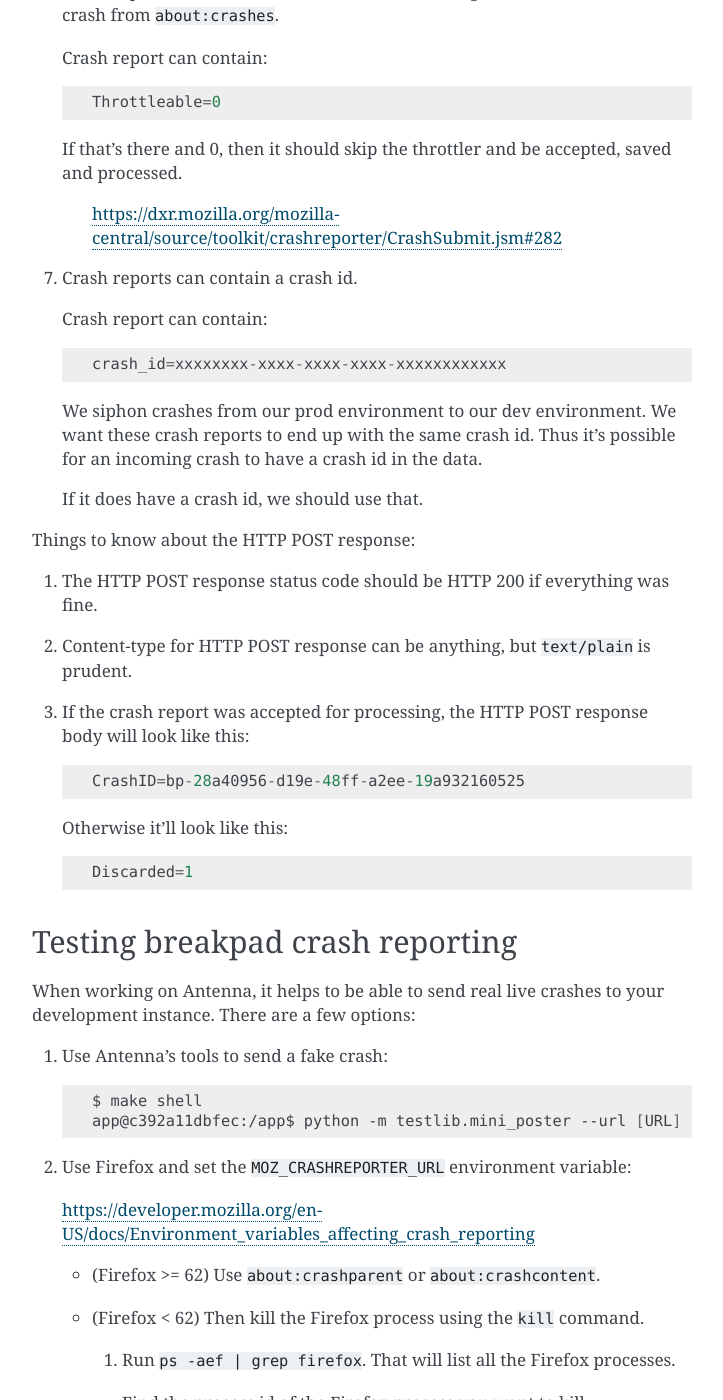
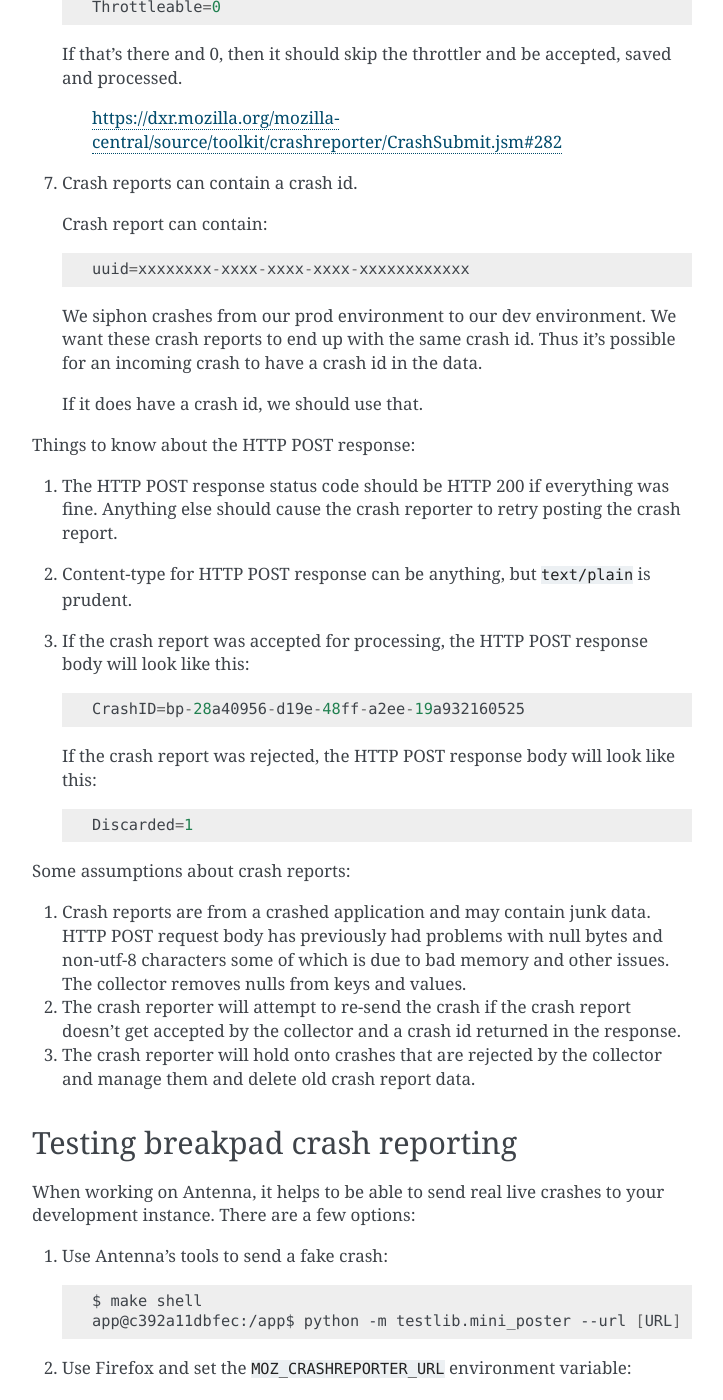
Before and after one commit to willkg/socorro-zero, a Sphinx documentation site: the page built from docs/breakpad_reporting.rst, in a window 1280 px wide and 1400 px high, scrolled down 2856 px. Shown: the whole window, without its empty margins (388-1111 px from the left). Built offline with Sphinx 7.4.7, drawn with Linux system fonts in a browser that asks for light colours; some of the changed text lies outside the part shown.

```diff
--- a/docs/arch_collector.rst
+++ b/docs/arch_collector.rst
@@ -50,8 +50,8 @@ this mechanism works, this data has the following caveats:
 2. it doesn't differentiate between crash reports that come in compressed vs.
    uncompressed
 
-Further, since I put the metrics in on August 24th, this data only covers a
-couple of days.
+Further, since I put the metrics in on August 24th, 2017, this data only covers
+a couple of days.
 
 ==============  =======
 title           amt
--- a/docs/breakpad_reporting.rst
+++ b/docs/breakpad_reporting.rst
@@ -111,13 +111,9 @@ Things to know about the HTTP POST request:
 2. The entire crash report and metadata is in the request body.
 
    Note that some of the information is duplicated in querystring variables to
-   make logging and debugging easier.
+   make logging and debugging easier, but the collector ignores that.
 
 3. HTTP POST request body is multipart/form-data.
-
-4. HTTP POST request body has previously had problems with null bytes and
-   non-utf-8 characters some of which is due to bad memroy. They've taken
-   great pains to make sure it contains correct utf-8 characters.
 
 5. Content-length for HTTP POST request.
 
@@ -140,7 +136,7 @@ Things to know about the HTTP POST request:
 
    Crash report can contain::
 
-     crash_id=xxxxxxxx-xxxx-xxxx-xxxx-xxxxxxxxxxxx
+     uuid=xxxxxxxx-xxxx-xxxx-xxxx-xxxxxxxxxxxx
 
    We siphon crashes from our prod environment to our dev environment. We want
    these crash reports to end up with the same crash id. Thus it's possible for
@@ -152,6 +148,8 @@ Things to know about the HTTP POST request:
 Things to know about the HTTP POST response:
 
 1. The HTTP POST response status code should be HTTP 200 if everything was fine.
+   Anything else should cause the crash reporter to retry posting the crash
+   report.
 
 2. Content-type for HTTP POST response can be anything, but ``text/plain`` is
    prudent.
@@ -161,9 +159,25 @@ Things to know about the HTTP POST response:
 
      CrashID=bp-28a40956-d19e-48ff-a2ee-19a932160525
 
-   Otherwise it'll look like this::
+   If the crash report was rejected, the HTTP POST response body will look
+   like this::
 
      Discarded=1
+
+
+Some assumptions about crash reports:
+
+1. Crash reports are from a crashed application and may contain junk
+   data. HTTP POST request body has previously had problems with null bytes and
+   non-utf-8 characters some of which is due to bad memory and other issues.
+   The collector removes nulls from keys and values.
+
+2. The crash reporter will attempt to re-send the crash if the crash report
+   doesn't get accepted by the collector and a crash id returned in the
+   response.
+
+3. The crash reporter will hold onto crashes that are rejected by the
+   collector and manage them and delete old crash report data.
 
 
 .. _testing-breakpad-crash-reporting:
```
Also changed, not shown: docs/arch_processor.rst (+3 -9 lines), docs/versions.rst (added, +97 -0 lines).
